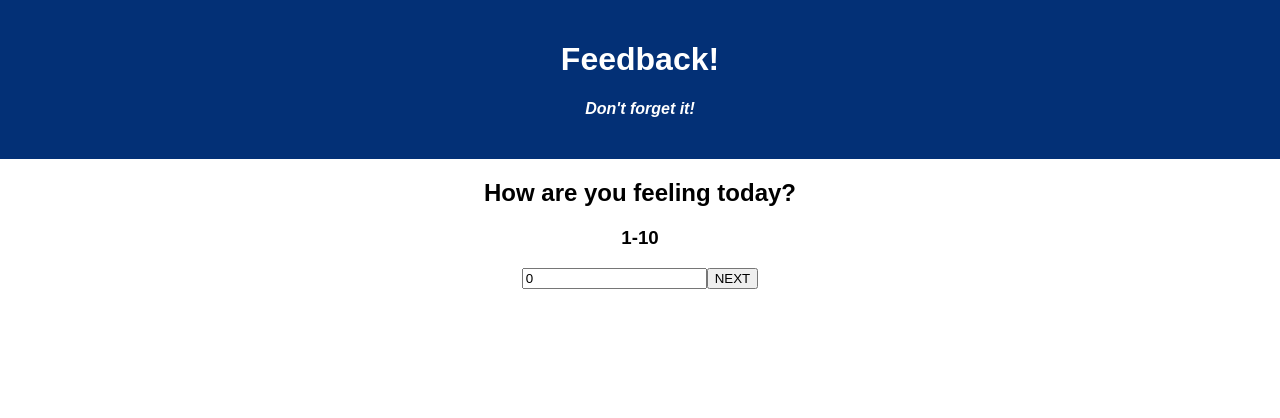
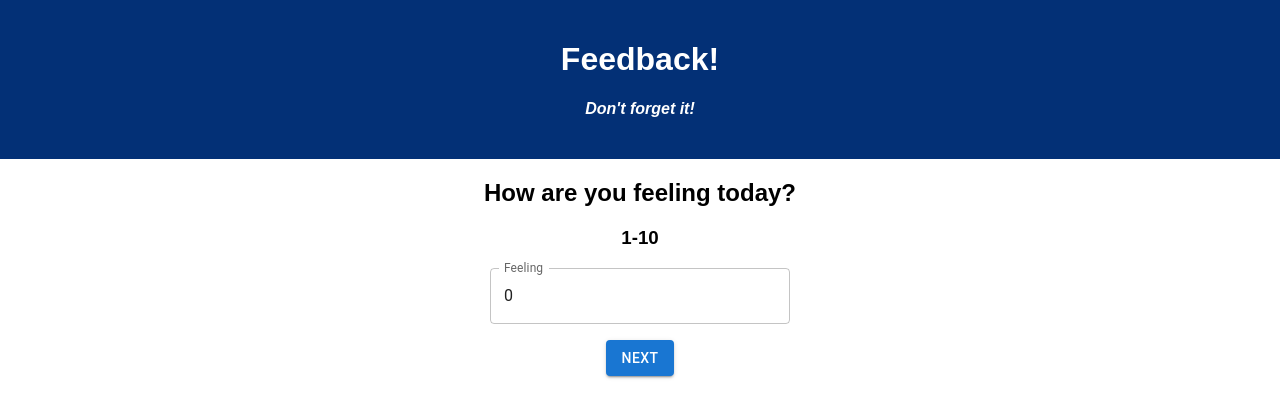
Before and after one commit to JakeBuroker/redux-feedback-loop, a React (Vite) app: page /SupportForm in a window 1280 px wide. Shown: the top 418 px of the page. Built offline with nearby package versions, Linux system fonts and the light colour scheme.

Commit message:
added some styling

```diff
--- a/package.json
+++ b/package.json
@@ -3,6 +3,10 @@
   "version": "0.1.0",
   "private": true,
   "dependencies": {
+    "@emotion/react": "^11.11.3",
+    "@emotion/styled": "^11.11.0",
+    "@mui/icons-material": "^5.15.6",
+    "@mui/material": "^5.15.6",
     "axios": "^0.21.1",
     "express": "^4.17.1",
     "pg": "^8.2.1",
--- a/src/components/Admin/Admin.jsx
+++ b/src/components/Admin/Admin.jsx
@@ -3,6 +3,7 @@ import axios from "axios";
 import { useSelector } from "react-redux";
 import { useDispatch } from "react-redux";
 import { useEffect } from "react";
+import { Table, TableBody, TableCell, TableHead, TableRow, Button } from '@mui/material';
 
 function Admin() {
 
@@ -53,39 +54,53 @@ function Admin() {
       return (
         <div className='App'>
           <header className='App-header'>
-          <h1 className='App-title'>Review Your Feedback</h1>
+            <h1 className='App-title'>Review Feedback</h1>
           </header>
-        <table>
-          <tbody>
-            <tr>
-              <th>Feeling</th>
-              <th>Understanding</th>
-              <th>Support</th>
-              <th>Comments</th>
-              <th>Read</th>
-              <th></th>
-            </tr>
+
+          <Table>
+            <TableHead>
+              <TableRow>
+                <TableCell>Feeling</TableCell>
+                <TableCell>Understanding</TableCell>
+                <TableCell>Support</TableCell>
+                <TableCell>Comments</TableCell>
+                <TableCell>Flagged</TableCell>
+                <TableCell></TableCell>
+              </TableRow>
+            </TableHead>
+            <TableBody>
               {globalFeedback.map((feedback) => (
-              <tr key={feedback.id}>
-                <td>{feedback.feeling}</td>
-                <td>{feedback.understanding}</td>
-                <td>{feedback.support}</td>
-                <td>{feedback.comments}</td>
-                <td>{String(feedback.flagged)}</td>
-                <td>
-                  <button onClick={() => onClickRemove(feedback.id)}>
-                    Remove
-                  </button>
-                  <button onClick={() => onClickRead(feedback.id)}>
-                    Mark Read
-                  </button>
-                </td>
-              </tr>
+                <TableRow key={feedback.id}>
+                  <TableCell>{feedback.feeling}</TableCell>
+                  <TableCell>{feedback.understanding}</TableCell>
+                  <TableCell>{feedback.support}</TableCell>
+                  <TableCell>{feedback.comments}</TableCell>
+                  <TableCell>{String(feedback.flagged)}</TableCell>
+                  <TableCell>
+                    <Button
+                      variant="contained"
+                      color="primary"
+                      onClick={() => onClickRead(feedback.id)}
+                    >
+                      Flag
+                    </Button>
+
+                    <Button
+                      variant="contained"
+                      color="warning"
+                      onClick={() => onClickRemove(feedback.id)}
+                      sx={{ mr: 1 }}
+                    >
+                      DELETE
+                    </Button>
+                  </TableCell>
+                </TableRow>
               ))}
-          </tbody>
-        </table>
+            </TableBody>
+          </Table>
         </div>
       );
     }
 
+
   export default Admin
--- a/src/components/CommentsForm/CommentsForm.jsx
+++ b/src/components/CommentsForm/CommentsForm.jsx
@@ -2,6 +2,7 @@ import React from 'react';
 import { useState } from 'react'
 import { useDispatch } from 'react-redux';
 import { useHistory } from 'react-router-dom/cjs/react-router-dom.min';
+import { Container, TextField, Button, Box } from '@mui/material';
 
 function CommentsForm() {
   const [newComment, setNewComment] = useState('');
@@ -20,17 +21,30 @@ function CommentsForm() {
 
   return (
     <div className='App'>
-      <header className='App-header'>
+    <header className='App-header'>
       <h1 className='App-title'>Feedback!</h1>
-        <h4>Don't forget it!</h4>
-      </header>
-      <h2>Any comments you want to leave?</h2>
-      <form onSubmit={handleSubmit}>
-        <input data-testid="input" type="string" placeholder='Add Comment' value={newComment} onChange={(e) => setNewComment(e.target.value)} />
-        <button data-testid="next">NEXT</button>
+      <h4>Don't forget it!</h4>
+    </header>
+    <Container maxWidth="sm">
+      <h2>Any comments you would like to leave?</h2>
+      <form onSubmit={handleSubmit} noValidate autoComplete="off">
+        <Box sx={{ display: 'flex', flexDirection: 'column', alignItems: 'center', gap: 2, my: 2 }}>
+          <TextField
+            data-testid="input"
+            type="string"
+            label="Comments"
+            variant="outlined"
+            value={newComment}
+            onChange={(e) => setNewComment(e.target.value)}
+            sx={{ width: '100%', maxWidth: 300 }}
+          />
+          <Button data-testid="next" variant="contained" type="submit">
+            NEXT
+          </Button>
+        </Box>
       </form>
-    </div>
-  );
+    </Container>
+  </div>)
 }
 
 export default CommentsForm
--- a/src/components/FeelingsForm/FeelingsForm.jsx
+++ b/src/components/FeelingsForm/FeelingsForm.jsx
@@ -2,6 +2,7 @@ import React from 'react';
 import { useEffect, useState } from 'react'
 import { useDispatch } from 'react-redux';
 import { useHistory } from 'react-router-dom/cjs/react-router-dom.min';
+import { Container, TextField, Button, Box } from '@mui/material';
 
 function FeelingsForm() {
   const [newFeeling, setNewFeeling] = useState(0);
@@ -24,12 +25,27 @@ function FeelingsForm() {
         <h1 className='App-title'>Feedback!</h1>
         <h4>Don't forget it!</h4>
       </header>
-      <h2>How are you feeling today?</h2>
-      <h3>1-10</h3>
-      <form  onSubmit={handleSubmit}>
-        <input data-testid="input" type="number" placeholder='Add Feeling' value={newFeeling} onChange={(e) => setNewFeeling(e.target.value)} />
-        <button data-testid="next" >NEXT</button>
-      </form>
+      <Container maxWidth="sm">
+        <h2>How are you feeling today?</h2>
+        <h3>1-10</h3>
+        <form onSubmit={handleSubmit} noValidate autoComplete="off">
+          <Box sx={{ display: 'flex', flexDirection: 'column', alignItems: 'center', gap: 2, my: 2 }}>
+            <TextField
+              data-testid="input"
+              type="number"
+              label="Feeling"
+              variant="outlined"
+              value={newFeeling}
+              onChange={(e) => setNewFeeling(e.target.value)}
+              inputProps={{ min: 1, max: 10 }}
+              sx={{ width: '100%', maxWidth: 300 }}
+            />
+            <Button data-testid="next" variant="contained" type="submit">
+              NEXT
+            </Button>
+          </Box>
+        </form>
+      </Container>
     </div>
   );
 }
--- a/src/components/Submit/Submit.jsx
+++ b/src/components/Submit/Submit.jsx
@@ -2,9 +2,8 @@ import React from 'react';
 import axios from 'axios';
 import { useHistory } from 'react-router-dom/cjs/react-router-dom.min';
 import { useSelector } from 'react-redux';
-
+import { Button } from '@mui/material';
 function Submit() {
-
   const globalFeeling = useSelector(store => store.feeling)
   const understanding = useSelector(store => store.understanding)
   const support = useSelector(store => store.support)
@@ -43,9 +42,9 @@ history.push("/SubmitSuccess")
           <h2>Support: {support}</h2>
           <h2>Comment: {comments}</h2>
         <form  onSubmit={handleSubmit} >
-          <button data-testid="next" type="submit">
-           SUBMIT
-          </button>
+        <Button data-testid="next" variant="contained" type="submit">
+          SUBMIT
+        </Button>
         </form>
         </div>
   );
--- a/src/components/SubmitSuccess/SubmitSuccess.jsx
+++ b/src/components/SubmitSuccess/SubmitSuccess.jsx
@@ -1,6 +1,7 @@
 import React from 'react';
 import { useHistory } from 'react-router-dom/cjs/react-router-dom.min';
 import { useDispatch } from 'react-redux';
+import { Button } from '@mui/material';
 
 function SubmitSuccess() {
   const dispatch = useDispatch();
@@ -17,9 +18,17 @@ function SubmitSuccess() {
           <h1 className='App-title'>Thank You!</h1>
         </header>
         <h2>Leave more feedback!</h2>
-          <button onClick={onclick} data-testid="next">Leave More</button>
+        <Button
+          variant="contained"
+          onClick={onclick}
+          data-testid="next"
+          sx={{ margin: 2 }} // Additional styling can be added here
+        >
+          Leave More
+        </Button>
       </div>
     );
   }
 
+
 export default SubmitSuccess;
--- a/src/components/SupportForm/SupportForm.jsx
+++ b/src/components/SupportForm/SupportForm.jsx
@@ -1,7 +1,8 @@
 import React from 'react';
 import { useHistory } from 'react-router-dom/cjs/react-router-dom.min';
-import { useEffect, useState } from 'react'
+import { useState } from 'react'
 import { useDispatch } from 'react-redux';
+import { Container, TextField, Button, Box } from '@mui/material';
 
 function SupportForm() {
   const [newSupport, setNewSupport] = useState(0);
@@ -23,14 +24,28 @@ function SupportForm() {
     <h1 className='App-title'>Feedback!</h1>
     <h4>Don't forget it!</h4>
   </header>
+  <Container maxWidth="sm">
     <h2>How well are you being supported?</h2>
     <h3>1-10</h3>
-      <form onSubmit={handleSubmit}>
-        <input data-testid="input" type="number" placeholder='Add Feeling' value={newSupport} onChange={(e) => setNewSupport(e.target.value)} />
-        <button data-testid="next" >NEXT</button>
+    <form onSubmit={handleSubmit} noValidate autoComplete="off">
+      <Box sx={{ display: 'flex', flexDirection: 'column', alignItems: 'center', gap: 2, my: 2 }}>
+        <TextField
+          data-testid="input"
+          type="number"
+          label="Support"
+          variant="outlined"
+          value={newSupport}
+          onChange={(e) => setNewSupport(e.target.value)}
+          inputProps={{ min: 1, max: 10 }}
+          sx={{ width: '100%', maxWidth: 300 }}
+        />
+        <Button data-testid="next" variant="contained" type="submit">
+          NEXT
+        </Button>
+      </Box>
     </form>
-    </div>
-  );
+  </Container>
+</div>)
 }
 
 export default SupportForm;
--- a/src/components/UnderstandingForm/UnderstandingForm.jsx
+++ b/src/components/UnderstandingForm/UnderstandingForm.jsx
@@ -2,6 +2,8 @@ import React from 'react';
 import { useHistory } from 'react-router-dom/cjs/react-router-dom.min';
 import { useState } from 'react'
 import { useDispatch } from 'react-redux';
+import { Container, TextField, Button, Box } from '@mui/material';
+
 
 function UnderstandingForm() {
   const [newUnderstanding, setNewUnderstanding] = useState(0);
@@ -20,17 +22,32 @@ function UnderstandingForm() {
   return (
     <div className='App'>
       <header className='App-header'>
-      <h1 className='App-title'>Feedback!</h1>
+        <h1 className='App-title'>Feedback!</h1>
         <h4>Don't forget it!</h4>
       </header>
-      <h2>How well are you understanding the content?</h2>
-      <h3>1-10</h3>
-      <form onSubmit={handleSubmit}>
-        <input data-testid="input" type="number" placeholder='Add Feeling' value={newUnderstanding} onChange={(e) => setNewUnderstanding(e.target.value)} />
-        <button data-testid="next">NEXT</button>
-      </form>
+      <Container maxWidth="sm">
+        <h2>How well are you understanding the content?</h2>
+        <h3>1-10</h3>
+        <form onSubmit={handleSubmit} noValidate autoComplete="off">
+          <Box sx={{ display: 'flex', flexDirection: 'column', alignItems: 'center', gap: 2, my: 2 }}>
+            <TextField
+              data-testid="input"
+              type="number"
+              label="Understanding"
+              variant="outlined"
+              value={newUnderstanding}
+              onChange={(e) => setNewUnderstanding(e.target.value)}
+              inputProps={{ min: 1, max: 10 }}
+              sx={{ width: '100%', maxWidth: 300 }}
+            />
+            <Button data-testid="next" variant="contained" type="submit">
+              NEXT
+            </Button>
+          </Box>
+        </form>
+      </Container>
     </div>
-  );
+  )
 }
 
 export default UnderstandingForm;
```
Also changed, not shown: 1 other file (tests, documents, lock files or other folders). Lines whose indentation alone changed are shown as unchanged.
